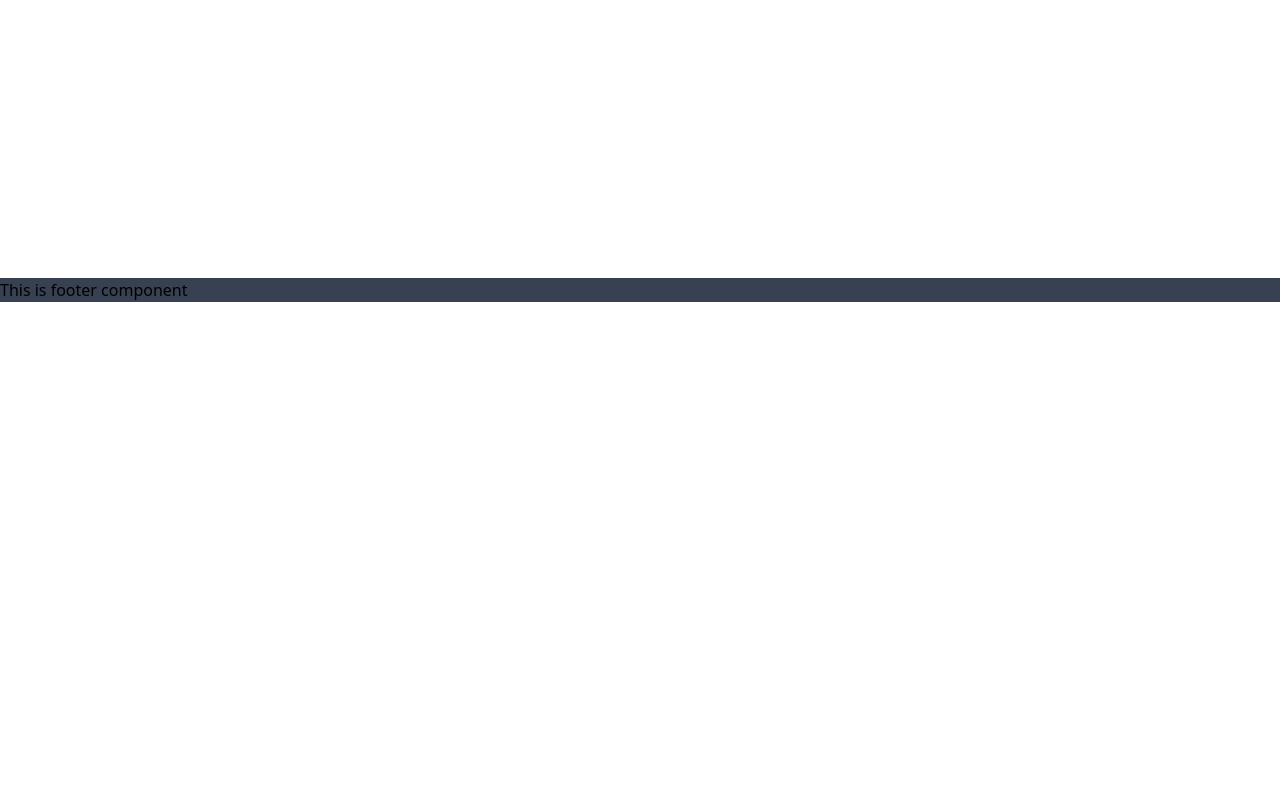
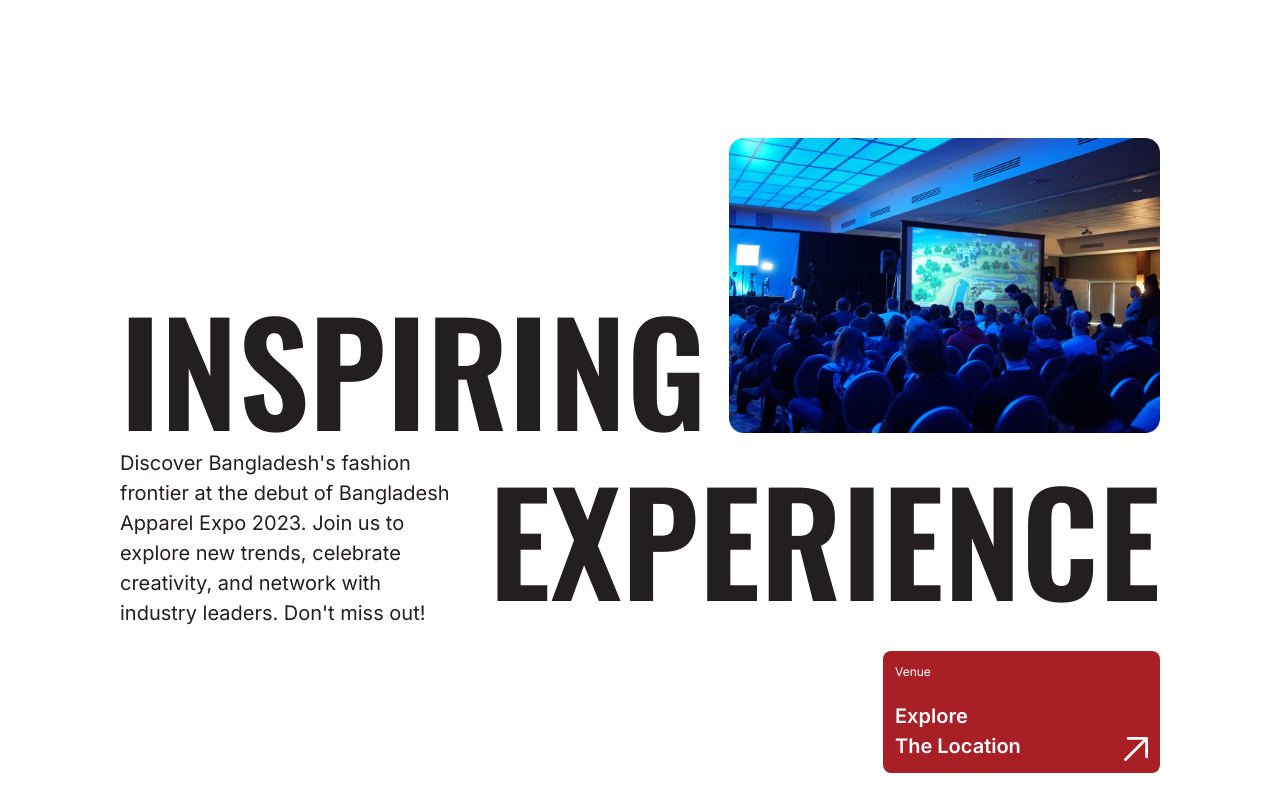
Before and after one commit to mamun-prodhan/bangladesh-aparel-expo, a React (Vite) app: page / in a window 1280 px wide. Shown: the part 860-1660 px from the top of the page. Before the commit the page ends 1162 px from the top, so only its background shows below. Built offline with nearby package versions, Linux system fonts and the light colour scheme.

Commit message:
inspiring experience section completed

```diff
--- a/src/Pages/Home/Home/Home.jsx
+++ b/src/Pages/Home/Home/Home.jsx
@@ -1,9 +1,11 @@
 import Banner from "../Banner/Banner";
+import InspiringExperience from "../InspiringExperience/InspiringExperience";
 
 const Home = () => {
   return (
-    <div>
-      <Banner></Banner>
+    <div className="flex flex-col gap-[60px] md:gap-[100px] lg:gap-[180px]">
+      <Banner />
+      <InspiringExperience />
     </div>
   );
 };
--- /dev/null
+++ b/src/Pages/Home/InspiringExperience/InspiringExperience.jsx
@@ -0,0 +1,51 @@
+import inspitingImg from "../../../assets/inspiring.png";
+import arrow from "../../../assets/top-right-arrow.png";
+const InspiringExperience = () => {
+  return (
+    <div>
+      <div className="flex flex-col-reverse md:flex-row md:items-end gap-[22px]">
+        <div className="flex-1">
+          <h2 className="text-[36px] md:text-[85px] lg:text-[140px] text-[#231F20] leading-0 uppercase font-oswald font-semibold md:-mb-6 lg:-mb-10">
+            Inspiring
+          </h2>
+        </div>
+        <div className="flex-1">
+          <img src={inspitingImg} alt="" />
+        </div>
+      </div>
+      <div>
+        <div className="flex flex-col-reverse md:flex-row md:items-center gap-[10px] md:gap-[16px] lg:gap-[38px]">
+          <p className="text-[12px] md:text-[12px] lg:text-[20px] text-[#231F20] font-inter md:leading-[20px] lg:leading-[30px] max-w-[483px]">
+            Discover Bangladesh's fashion frontier at the debut of Bangladesh
+            Apparel Expo 2023. Join us to explore new trends, celebrate
+            creativity, and network with industry leaders. Don't miss out!
+          </p>
+          <h2 className="text-[36px] md:text-[85px] lg:text-[140px] text-[#231F20] leading-0 uppercase font-oswald font-semibold">
+            Experience
+          </h2>
+        </div>
+        <div className="flex flex-col items-start md:items-end mt-6 md:mt-2">
+          <div className="flex items-end justify-between rounded-[8px] w-[170px] md:w-[277px] p-[8px] md:p-[12px] bg-[#A81F25] right-0">
+            <div className="font-inter text-white">
+              <p className="text-[10px] md:text-[12px] mb-[10px] md:mb-[20px]">
+                Venue
+              </p>
+              <p className=" text-[14px] md:text-[20px] font-semibold">
+                Explore <br /> The Location
+              </p>
+            </div>
+            <div>
+              <img
+                className=" h-[12px] md:h-[24px] w-[12px] md:w-[24px]"
+                src={arrow}
+                alt=""
+              />
+            </div>
+          </div>
+        </div>
+      </div>
+    </div>
+  );
+};
+
+export default InspiringExperience;
```
Also changed, not shown: src/assets/inspiring.png (added).
